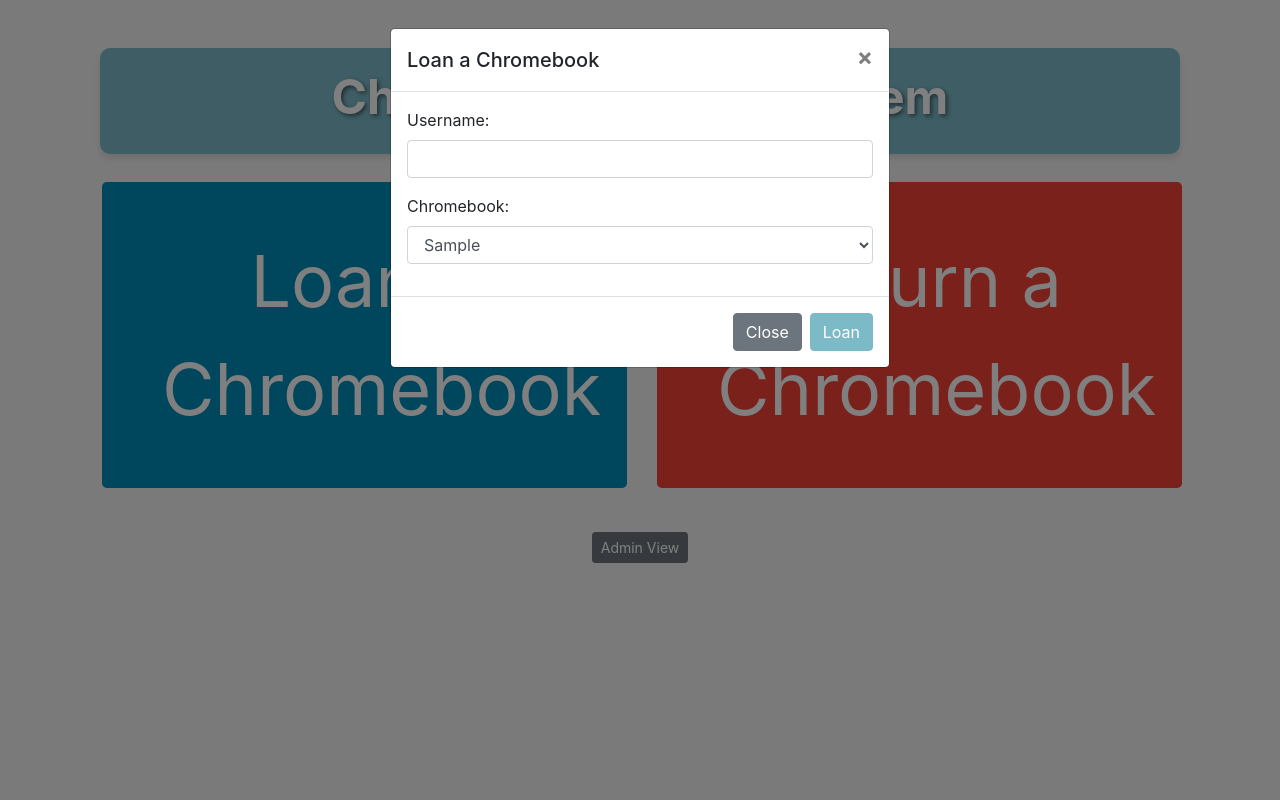
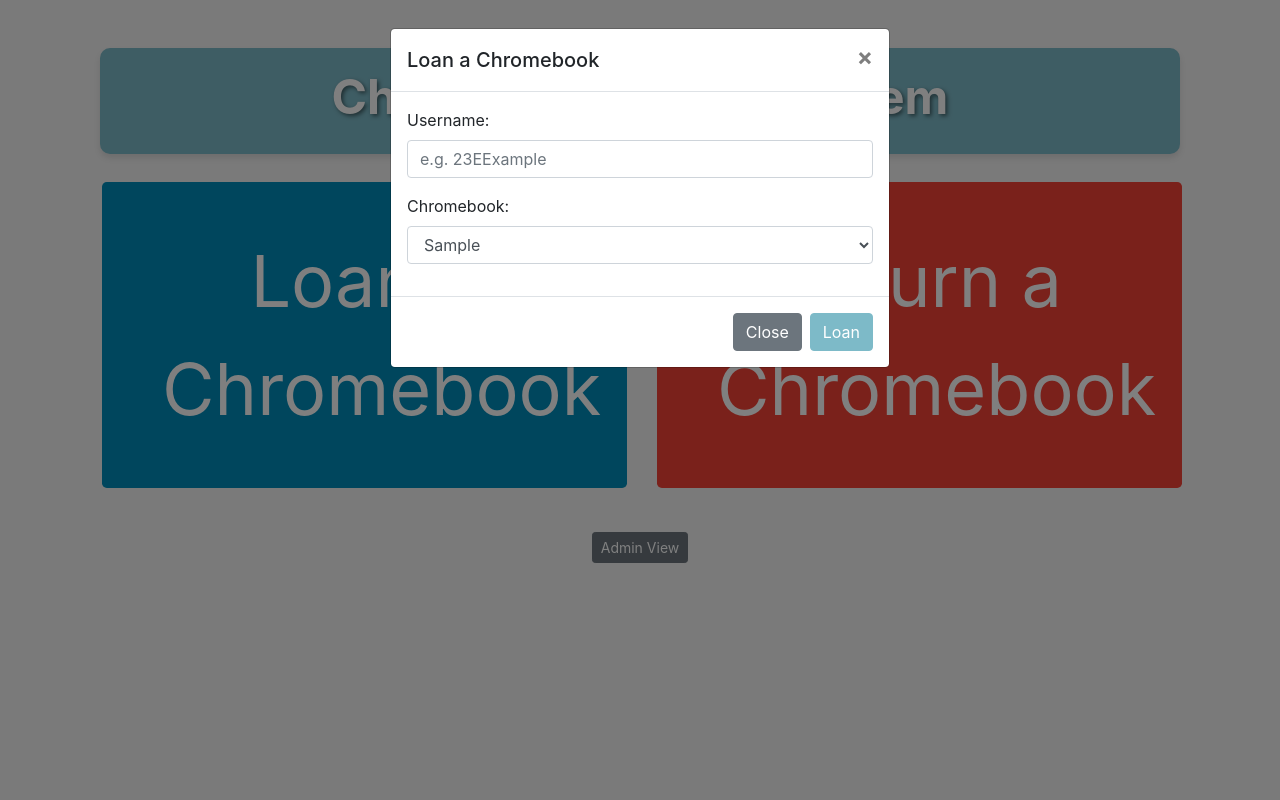
Before and after one commit to shrowdo/chromebookloansystem, a Flask app: template templates/home.html in a window 1280 px wide, after a click on "Loan a Chromebook". Run offline with Flask 3, Linux system fonts and the light colour scheme; the template is opened without the code that fills it: values that come from a table or form of the project are taken from there, others are empty; tables that the repository leaves empty hold one stand-in row (values such as "Sample post"); some libraries are stand-ins or nearby versions.

Commit message:
Update home.html

```diff
--- a/templates/home.html
+++ b/templates/home.html
@@ -29,7 +29,7 @@
                     <div class="modal-body">
                         <div class="form-group">
                             <label for="loan_username">Username:</label>
-                            <input type="text" class="form-control" id="loan_username" name="username" required>
+                            <input type="text" class="form-control" id="loan_username" name="username" placeholder="e.g. 23EExample" required>
                         </div>
                         <div class="form-group">
                             <label for="chromebook_id">Chromebook:</label>
```
